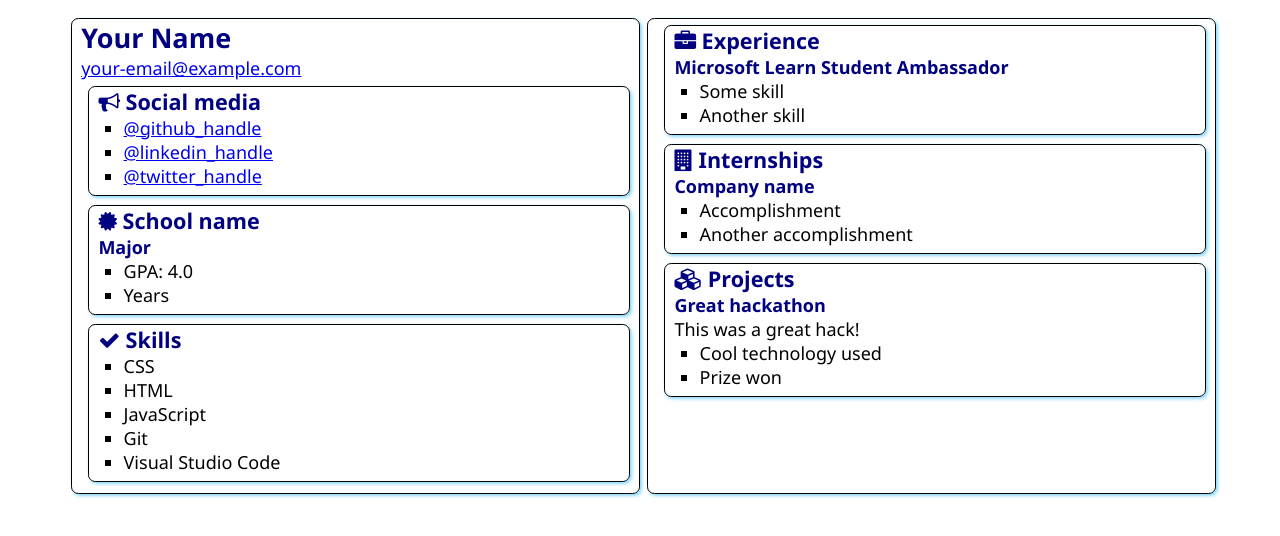
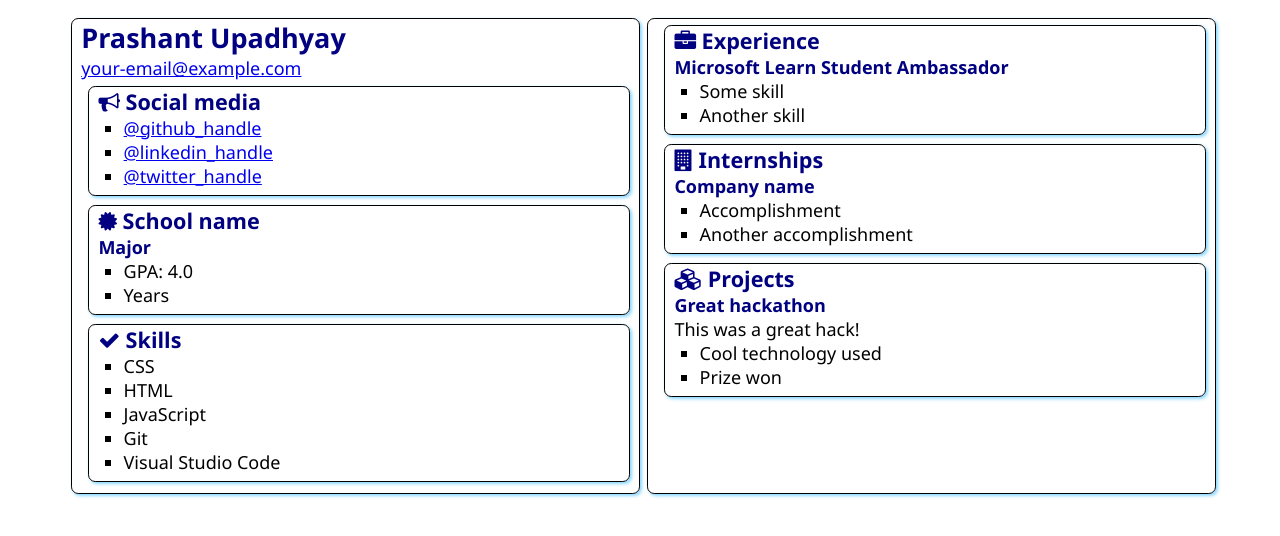
Before and after one commit to Prashant1709/SATechnicalOnboarding, a plain HTML site: page src/index.html in a window 1280 px wide. Drawn offline with Linux system fonts and the light colour scheme.

Commit message:
Update index.html
Add my name

```diff
--- a/src/index.html
+++ b/src/index.html
@@ -12,7 +12,7 @@
 <body>
     <main>
         <article class="box">
-            <h1>Your Name</h1>
+            <h1>Prashant Upadhyay</h1>
             <div><a href="mailto:your.email@example.com">your-email@example.com</a></div>
 
             <section class="box">
```
